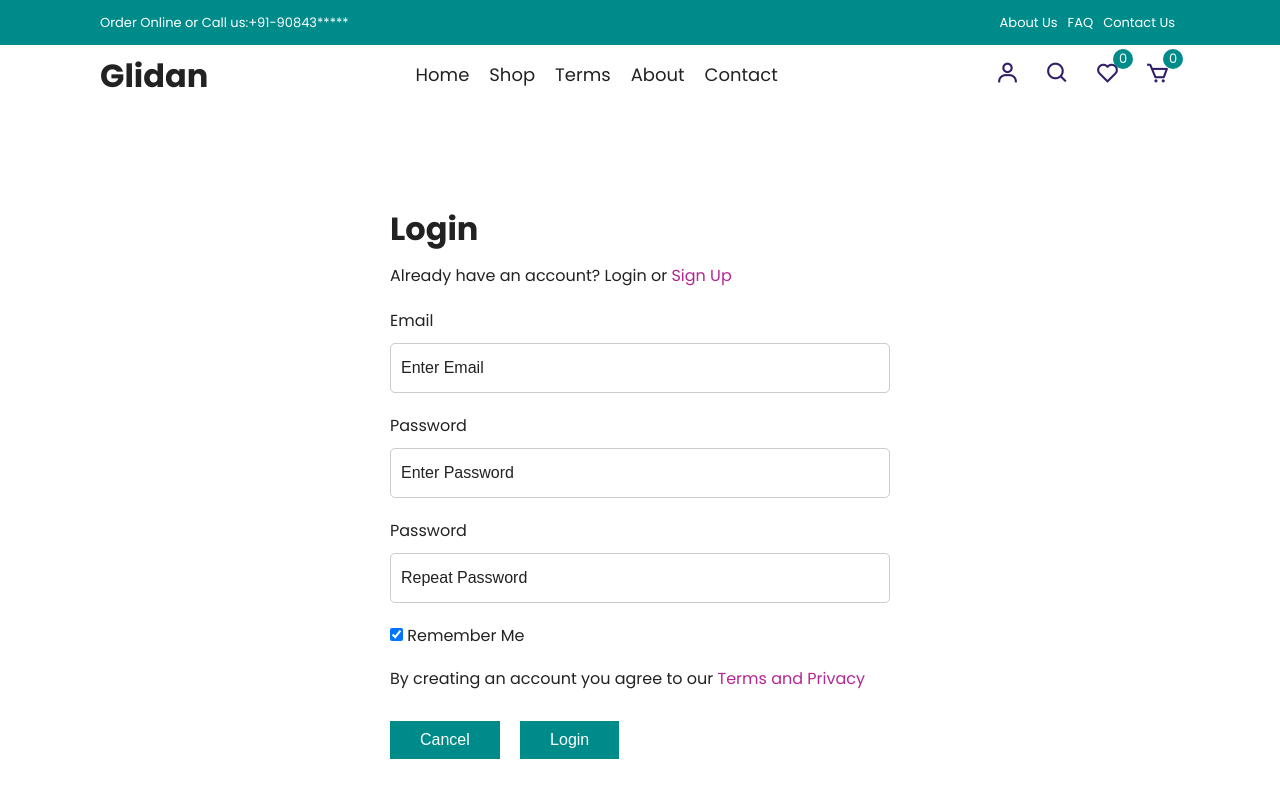
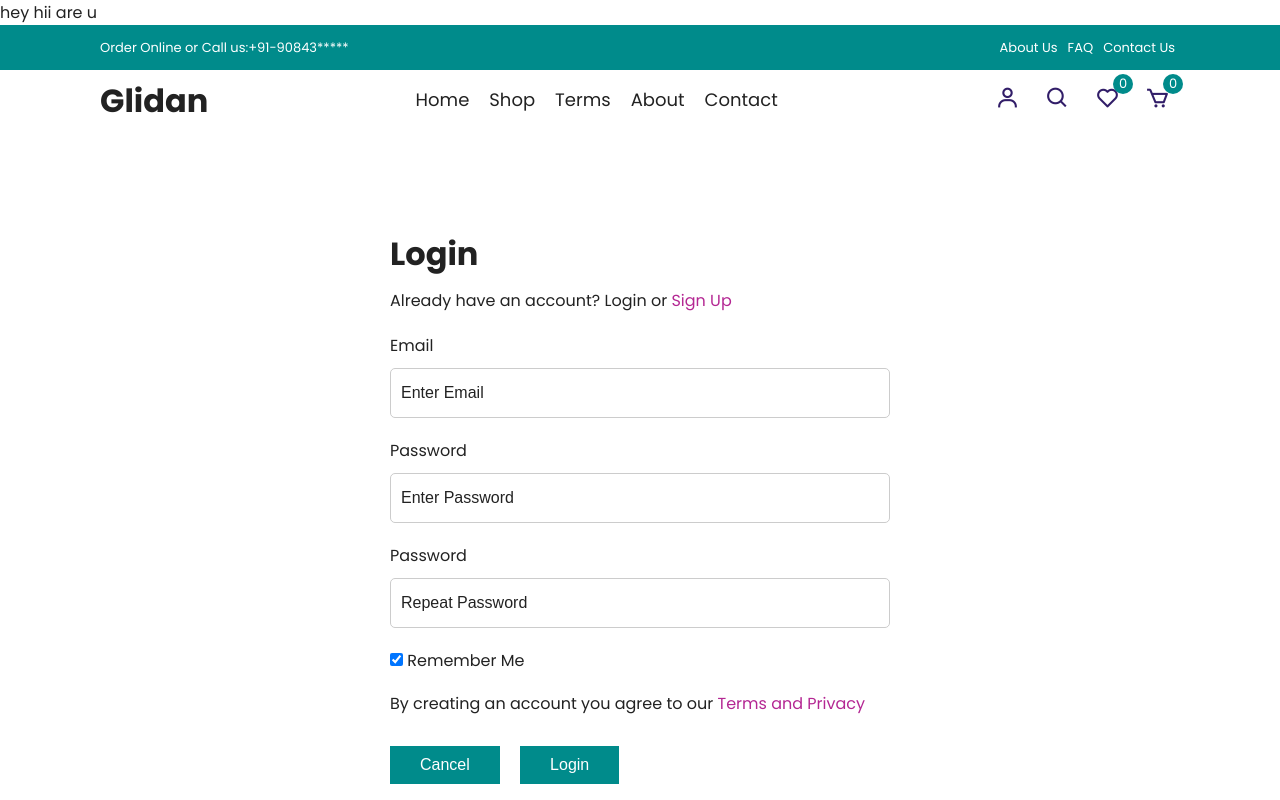
Before and after one commit to KomalSharmaKOKO/E-commerce, a plain HTML site: page E-Commerce/login.html in a window 1280 px wide. Shown: the top 800 px of the page. Drawn offline with nearby package versions, Linux system fonts and the light colour scheme.

Commit message:
Update login.html

```diff
--- a/E-Commerce/login.html
+++ b/E-Commerce/login.html
@@ -11,7 +11,7 @@
     <title>Login</title>
 </head>
 <body>
-
+   <h>hey hii are u</h>
         <!-- Top -->
         <div class="top-nav">
             <div class="container d-flex">
```
